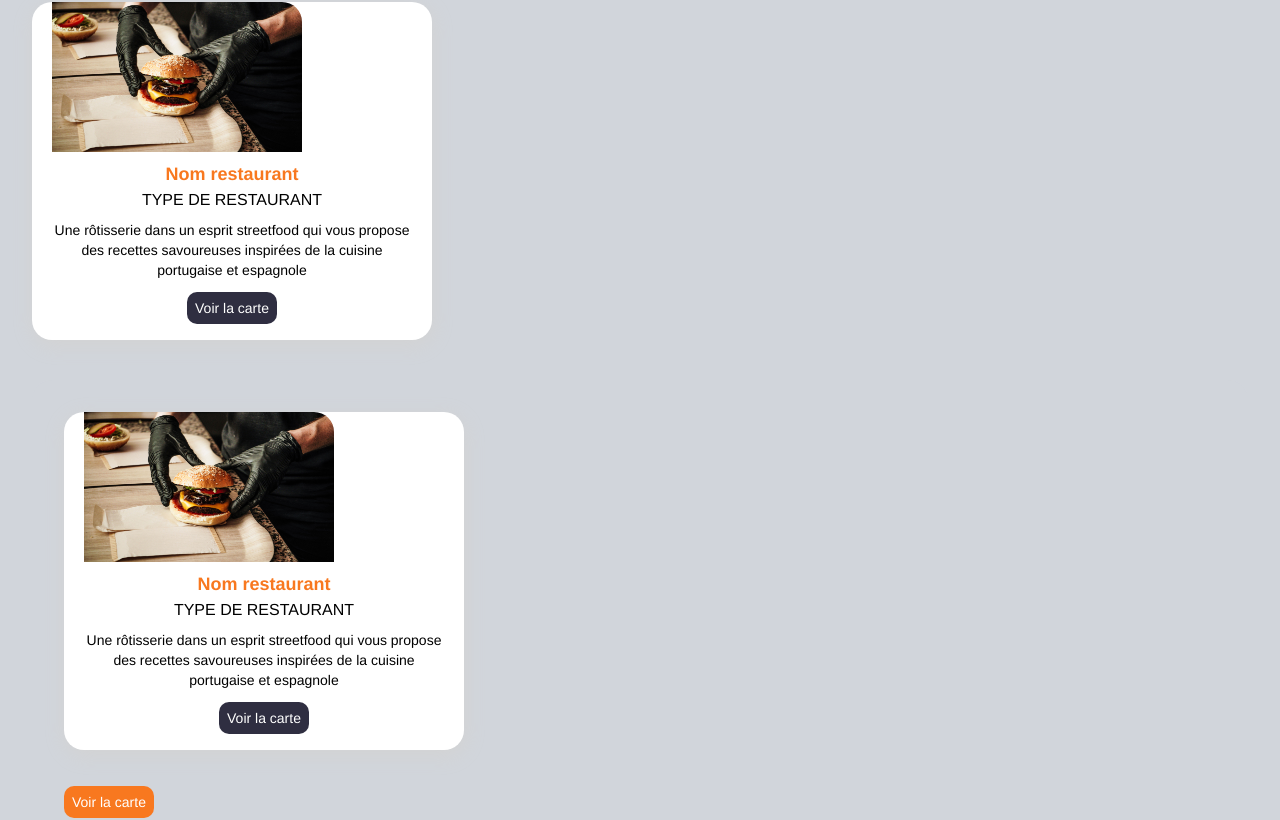
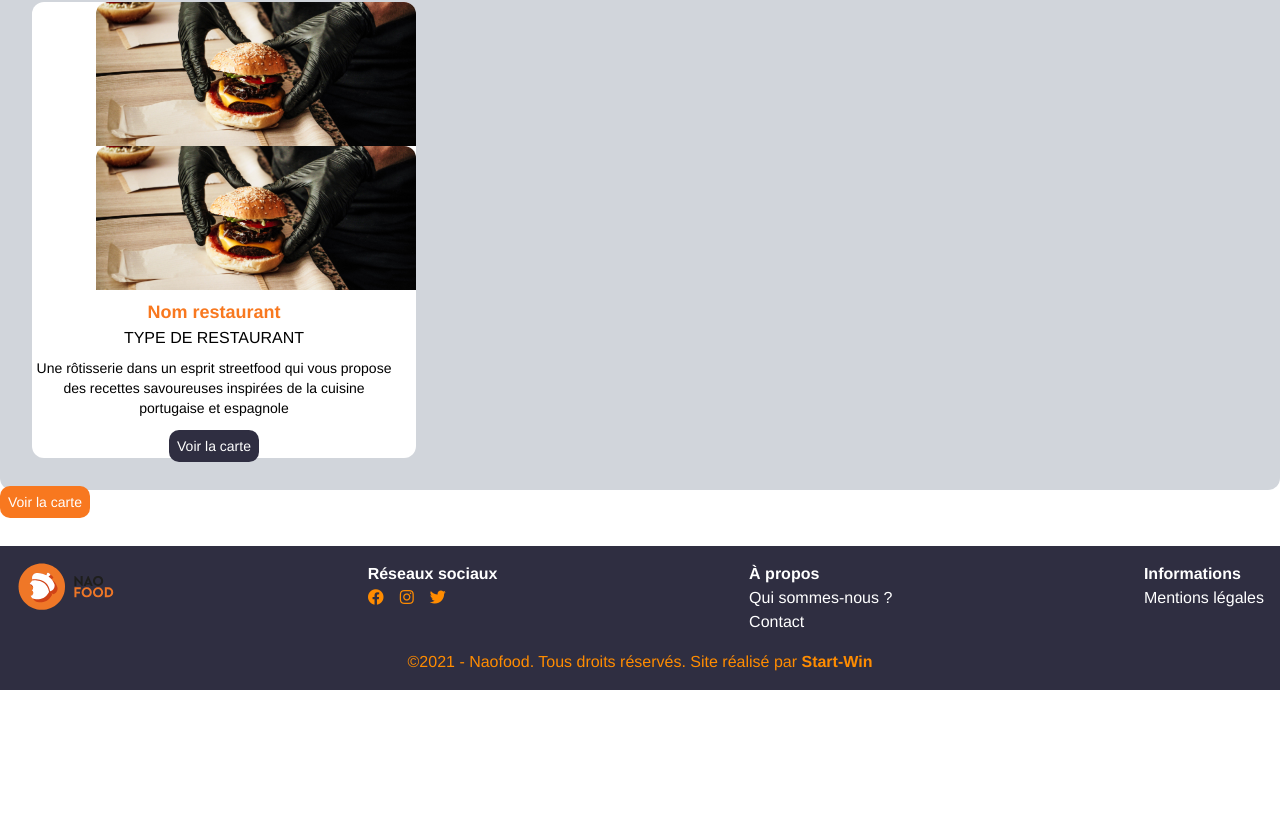
Before and after one commit to medleey/naofood, a Vue app in the folder front/: page / in a window 1280 px wide. Shown: the part 941-1761 px from the top of the page. After the commit the page ends 1631 px from the top, so only its background shows below. Built offline with nearby package versions, Linux system fonts and the light colour scheme.

Commit message:
card grid

```diff
--- a/front/src/components/New.vue
+++ b/front/src/components/New.vue
@@ -1,15 +1,13 @@
 <template>
-  <div>
   <section class="container mx-auto m-8">
       <h2 class="font-bold text-xl text-secondary">LES NOUVEAUTÉS</h2>
       <p class="mb-4">Ils rejoignent l'aventure !</p>
-        <div class="flex flex-wrap">
-          <div class="bg-gray-300 p-8 bg-card w-full">
-              <div class="card bg-white p-4 text-center">
-                  <img src="img/burger.jpeg">
-                  <div class="content">
+      <div class="grid md:grid-cols-2 lg:grid-cols-3 gap-8 bg-gray-300 p-8 rounded-xl">
+        <div class="bg-white text-center w-full rounded-xl">
+          <img src="img/burger.jpeg" class="w-full h-36 object-cover rounded-t-xl max-w-xs ml-auto">
+          <img src="img/burger.jpeg" class="w-full h-36 object-cover rounded-t-xl max-w-xs ml-auto">
+          <div class="content p-4">
             <h3 class="font-bold text-secondary text-lg mt-2">Nom restaurant</h3>
-
             <h4>TYPE DE RESTAURANT</h4>
             <p class="mt-2 mb-4 text-sm">
                 Une rôtisserie dans un esprit streetfood qui vous propose des recettes savoureuses inspirées de la cuisine portugaise et espagnole
@@ -17,25 +15,9 @@
             <a class="bg-primary text-white text-sm p-2 btn hover:bg-secondary hover:text-primary my-2">Voir la carte</a>
           </div>
         </div>
-              <div class="bg-gray-300 p-8 bg-card">
-                <div class="card bg-white p-4 text-center">
-                    <img src="img/burger.jpeg">
-                    <div class="content">
-                      <h3 class="font-bold text-secondary text-lg mt-2">Nom restaurant</h3>
-
-                      <h4>TYPE DE RESTAURANT</h4>
-                      <p class="mt-2 mb-4 text-sm">
-                          Une rôtisserie dans un esprit streetfood qui vous propose des recettes savoureuses inspirées de la cuisine portugaise et espagnole
-                      </p>
-                      <a class="bg-primary text-white text-sm p-2 btn hover:bg-secondary hover:text-primary my-2">Voir la carte</a>
-                    </div>
       </div>
       <a class="bg-secondary text-white text-sm p-2 btn hover:bg-primary hover:text-white my-2">Voir la carte</a>
-            </div>
-          </div>
-        </div>
   </section>
-  </div>
 
 </template>
 
@@ -59,12 +41,6 @@ export default {
   .bg-card{
     border-radius: 20px;
   }
-  img{
-    height: 150px;
-    max-width: 250px;
-    width: 100%;
-    border-top-right-radius: 20px;
-  }
   .btn{
     border-radius: 10px;
     cursor: pointer;
```
Lines whose indentation alone changed are shown as unchanged.
